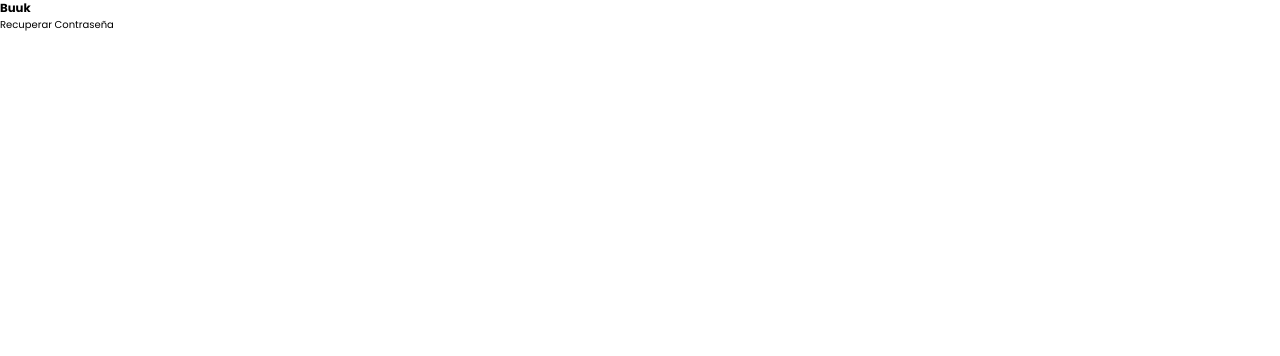
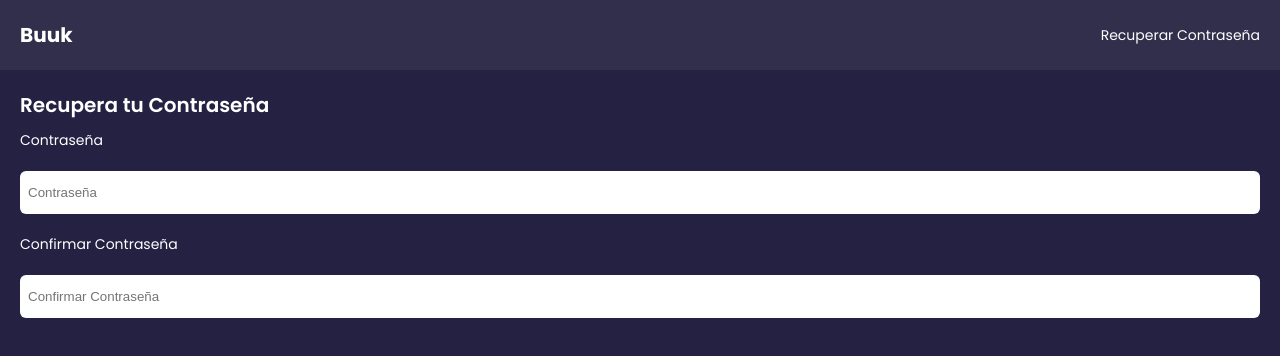
Before and after one commit to Betoml5/recovery-page-buuk, a website: page index.html in a window 1280 px wide. Drawn offline with Linux system fonts and the light colour scheme.

Commit message:
Add form styles

```diff
--- a/index.html
+++ b/index.html
@@ -12,5 +12,16 @@
       <h3>Buuk</h3>
       <p>Recuperar Contraseña</p>
     </header>
+
+    <main class="main">
+      <h4>Recupera tu Contraseña</h4>
+      <form>
+        <label for=""> Contraseña</label>
+        <input type="password" placeholder="Contraseña" />
+
+        <label for=""> Confirmar Contraseña </label>
+        <input type="password" placeholder="Confirmar Contraseña" />
+      </form>
+    </main>
   </body>
 </html>
--- a/styles.css
+++ b/styles.css
@@ -10,3 +10,54 @@
     font-size: 62.5%;
     font-family: "Poppins";
 }
+
+body{
+    background-color: #242143;
+}
+
+.header{
+
+    display: flex;
+    justify-content: space-between;
+    align-items: center;
+
+    padding: 20px;
+
+    color: #fff;
+    background-color: #322F4C;
+}
+
+.header > h3 {
+    font-size: 2rem;
+}
+
+.header p {
+    font-size: 1.4rem;
+}
+
+.main{
+    color: #fff;
+    padding: 20px;
+}
+
+.main > h4{
+    font-weight: 600;
+    font-size: 2rem;
+}
+
+form{
+    display: flex;
+    flex-direction: column;
+}
+
+input[type='password']{
+    padding: 14px 8px;
+    border: none;
+    border-radius: 6px;
+    margin: 10px 0px;
+}
+
+label{
+    font-size: 1.4rem;
+    margin: 10px 0px;
+}
```
